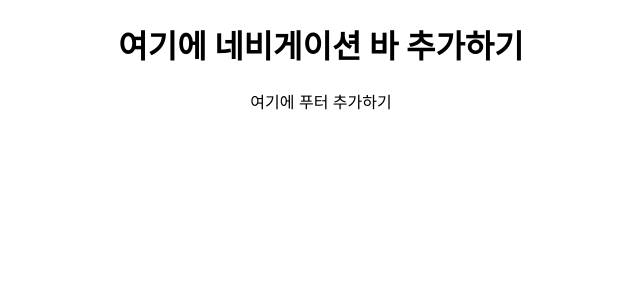
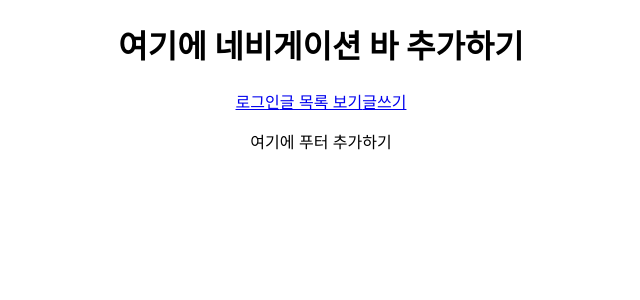
Before and after one commit to hunter-hwang-dev/hunterpedia-web, a React (Create React App) app: page / in a window 1280 px wide. Shown: the top 300 px of the page, without its empty margins (319-959 px from the left). Built offline with nearby package versions, Linux system fonts and the light colour scheme.

Commit message:
feat: 페이지별 링크 추가

```diff
--- a/src/App.js
+++ b/src/App.js
@@ -1,5 +1,5 @@
 import "./App.css";
-import { Routes, Route } from "react-router-dom";
+import { Routes, Route, Link } from "react-router-dom";
 import { Login, Read, Write } from "./pages";
 
 function App() {
@@ -7,12 +7,15 @@ function App() {
     <div className="App">
       <header>
         <h1>여기에 네비게이션 바 추가하기</h1>
+        <Link to="/login">로그인</Link>
+        <Link to="/read">글 목록 보기</Link>
+        <Link to="/write">글쓰기</Link>
       </header>
-      {/* <Routes>
+      <Routes>
         <Route path="/login" element={<Login />} />
         <Route path="/write" element={<Write />} />
         <Route path="/read" element={<Read />} />
-      </Routes> */}
+      </Routes>
       <footer>
         <p>여기에 푸터 추가하기</p>
       </footer>
```
